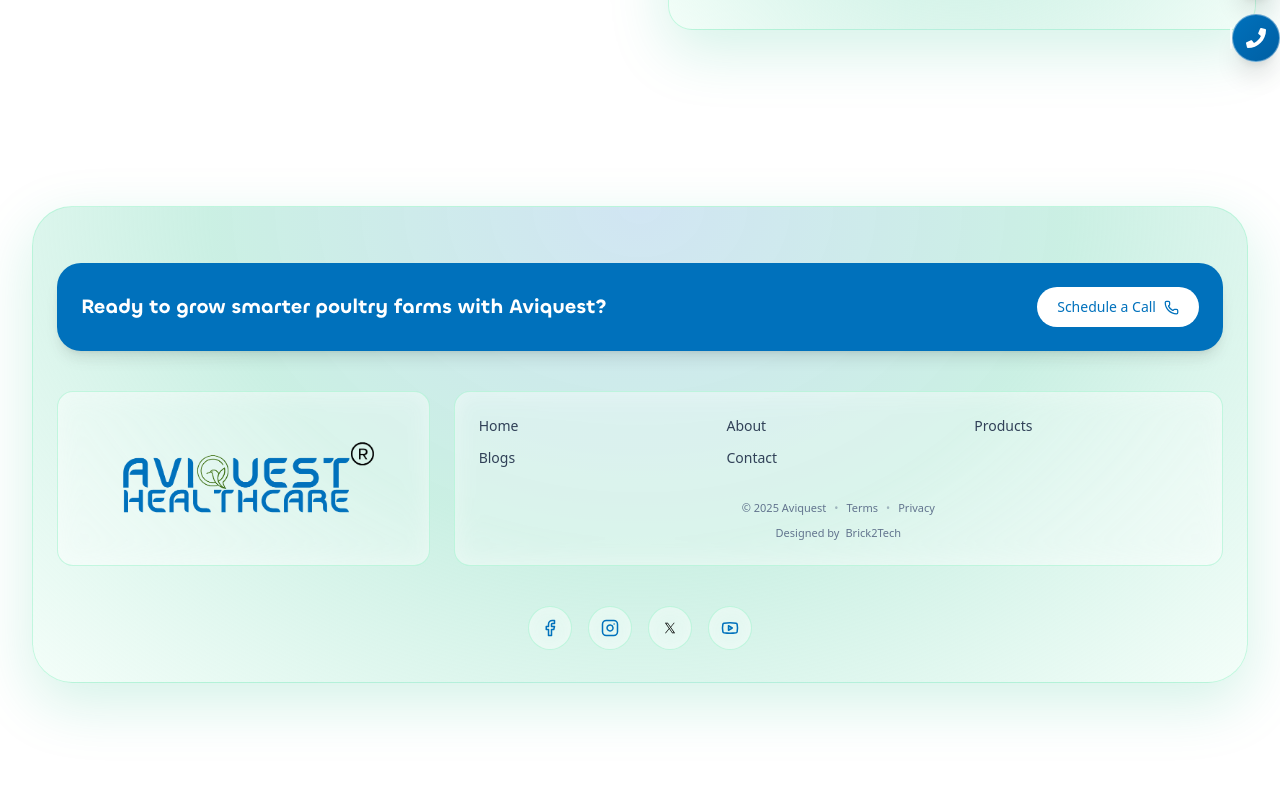
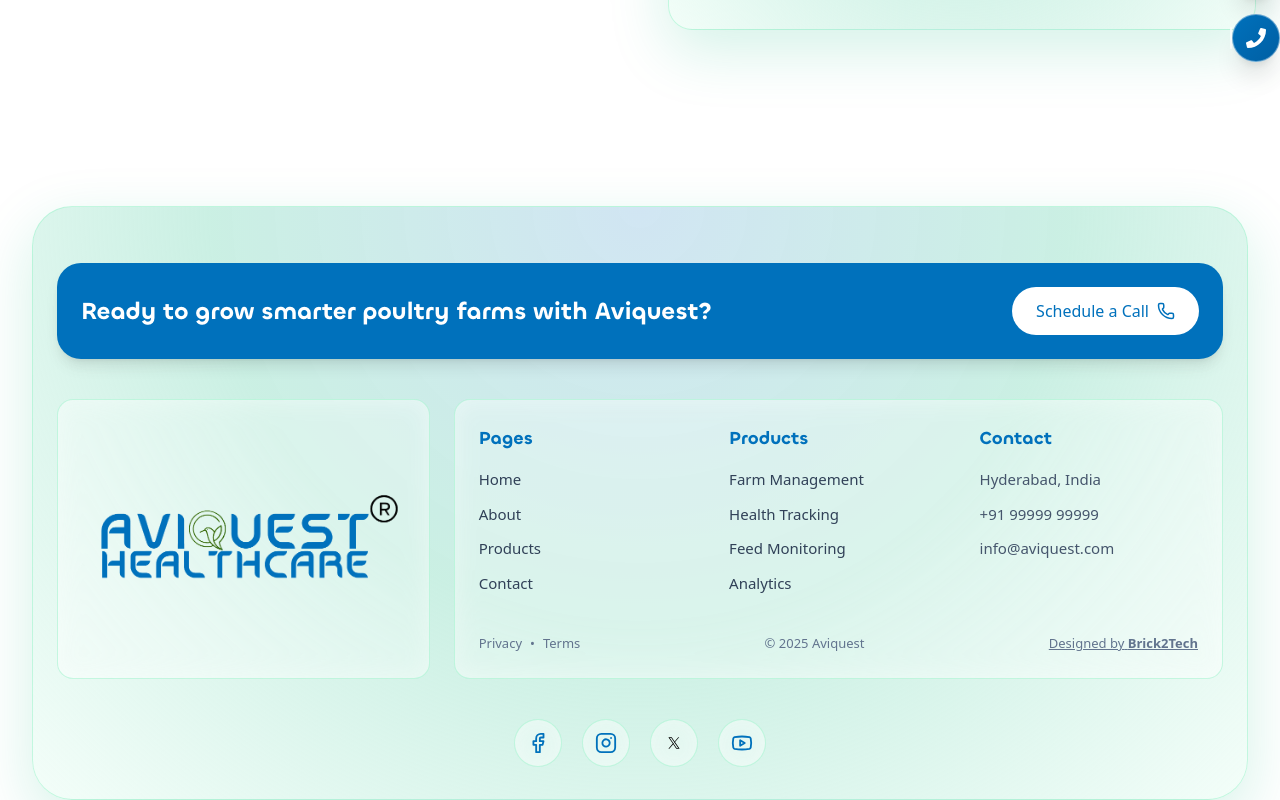
Before and after one commit to brick2technologies/aviquest, a React (Vite) app: page /contact in a window 1280 px wide. Shown: the part 522-1322 px from the top of the page. Before the commit the page ends 1205 px from the top, so only its background shows below. Built offline with nearby package versions, Linux system fonts and the light colour scheme.

Commit message:
Mahesh  Changes

```diff
--- a/src/components/Footer.jsx
+++ b/src/components/Footer.jsx
@@ -3,12 +3,10 @@
 
 export default function Footer() {
   return (
-    <footer className="relative z-10 mt-20"
-    aria-label="footer">
-      {/* SAME CONTAINER AS NAVBAR */}
+    <footer className="relative z-10 mt-20" aria-label="footer">
       <div className="mx-auto max-w-[95%] px-0">
 
-        {/* FOOTER CARD */}
+        {/* ================= FOOTER CARD ================= */}
         <div
           className="
             rounded-[2.5rem]
@@ -19,8 +17,8 @@
             pt-14 pb-8
           "
         >
+          <div className="px-6 space-y-10">
 
-          <div className="px-6 space-y-10">
             {/* ================= TOP CTA ================= */}
             <div
               className="
@@ -32,7 +30,7 @@
                 shadow-lg
               "
             >
-              <h3 className="text-lg md:text-xl font-semibold text-white text-center md:text-left">
+              <h3 className="text-xl md:text-2xl font-semibold text-white text-center md:text-left">
                 Ready to grow smarter poultry farms with Aviquest?
               </h3>
 
@@ -41,22 +39,22 @@
                 className="
                   inline-flex items-center gap-2
                   bg-white text-[#0071BC]
-                px-5 py-2.5 rounded-full
-                text-sm font-medium
+                  px-6 py-3 rounded-full
+                  text-base font-medium
                   hover:bg-slate-100
-                hover:scale-[1.02]
-                focus:outline-none focus:ring-2 focus:ring-white/60
+                  hover:scale-[1.03]
                   transition
                 "
               >
                 Schedule a Call
-                <Phone size={15} />
+                <Phone size={18} />
               </button>
             </div>
 
             {/* ================= MAIN FOOTER ================= */}
-            <div className="grid grid-cols-1 md:grid-cols-3 gap-6 items-stretch">
-              {/* LOGO BLOCK */}
+            <div className="grid grid-cols-1 md:grid-cols-3 gap-6">
+
+              {/* ================= LOGO BLOCK ================= */}
               <div
                 className="
                   rounded-2xl
@@ -70,12 +68,16 @@
                 <img
                   src="/logo.png"
                   alt="Aviquest logo"
-                  className="w-full h-full object-contain max-h-32"
-                  loading="lazy"
+                  className="
+                    w-full
+                    h-full
+                    max-h-44
+                    object-contain
+                  "
                 />
               </div>
 
-              {/* LINKS + INFO */}
+              {/* ================= LINKS + INFO ================= */}
               <div
                 className="
                   md:col-span-2
@@ -87,119 +89,155 @@
                   flex flex-col justify-between
                 "
               >
-                {/* LINKS */}
-                <nav
-                  aria-label="Footer navigation"
-                  className="grid grid-cols-2 sm:grid-cols-3 gap-y-3 gap-x-6 text-sm text-slate-700"
+                {/* ================= FOOTER COLUMNS ================= */}
+                <div className="grid grid-cols-1 sm:grid-cols-3 gap-8 text-center sm:text-left">
+
+                  {/* PAGES */}
+                  <div>
+                    <h4 className="mb-4 text-lg font-semibold text-[#0071BC]">
+                      Pages
+                    </h4>
+                    <ul className="space-y-3 text-[15px]">
+                      {["Home", "About", "Products", "Contact"].map((item) => (
+                        <li key={item}>
+                          <a
+                            href={`/${item === "Home" ? "" : item.toLowerCase()}`}
+                            className="
+                              inline-block font-medium text-slate-700
+                              transition-all duration-200
+                              hover:text-[#0071BC]
+                              hover:-translate-y-[1px]
+                            "
                           >
-                  <a href="/" className="hover:text-[#0071BC] transition">
-                    Home
+                            {item}
                           </a>
-                  <a href="/about" className="hover:text-[#0071BC] transition">
-                    About
+                        </li>
+                      ))}
+                    </ul>
+                  </div>
+
+                  {/* PRODUCTS */}
+                  <div>
+                    <h4 className="mb-4 text-lg font-semibold text-[#0071BC]">
+                      Products
+                    </h4>
+                    <ul className="space-y-3 text-[15px]">
+                      {[
+                        "Farm Management",
+                        "Health Tracking",
+                        "Feed Monitoring",
+                        "Analytics",
+                      ].map((item) => (
+                        <li key={item}>
+                          <a
+                            href="#"
+                            className="
+                              inline-block font-medium text-slate-700
+                              transition-all duration-200
+                              hover:text-[#0071BC]
+                              hover:-translate-y-[1px]
+                            "
+                          >
+                            {item}
                           </a>
-                  <a
-                    href="/products"
-                    className="hover:text-[#0071BC] transition"
+                        </li>
+                      ))}
+                    </ul>
+                  </div>
+
+                  {/* CONTACT */}
+                  <div>
+                    <h4 className="mb-4 text-lg font-semibold text-[#0071BC]">
+                      Contact
+                    </h4>
+                    <ul className="space-y-3 text-[15px] text-slate-600">
+                      <li className="hover:text-[#0071BC] transition">
+                        Hyderabad, India
+                      </li>
+                      <li className="hover:text-[#0071BC] transition">
+                        +91 99999 99999
+                      </li>
+                      <li className="hover:text-[#0071BC] transition">
+                        info@aviquest.com
+                      </li>
+                    </ul>
+                  </div>
+                </div>
+
+                {/* ================= CENTER BAR ================= */}
+                <div
+                  className="
+                    mt-10
+                    flex flex-col items-center gap-3
+                    text-[13px] font-medium text-slate-500
+                    md:flex-row md:justify-between
+                  "
                 >
-                    Products
+                  {/* LEFT */}
+                  <div className="flex gap-2">
+                    <a href="/privacy" className="hover:text-[#0071BC] transition">
+                      Privacy
                     </a>
-                  <a href="/blogs" className="hover:text-[#0071BC] transition">
-                    Blogs
-                  </a>
-                  <a
-                    href="/contact"
-                    className="hover:text-[#0071BC] transition"
-                  >
-                    Contact
-                  </a>
-                </nav>
-
-                {/* CENTER BAR */}
-                <div className="mt-8 flex flex-col items-center gap-2 text-[11px] text-slate-500 text-center">
-                  <div className="flex flex-wrap items-center justify-center gap-2">
-                    <span>© {new Date().getFullYear()} Aviquest</span>
-                    <span className="opacity-50">•</span>
-                    <a href="#" className="hover:text-[#0071BC] transition">
+                    <span>•</span>
+                    <a href="/terms" className="hover:text-[#0071BC] transition">
                       Terms
-                    </a>
-                    <span className="opacity-50">•</span>
-                    <a href="#" className="hover:text-[#0071BC] transition">
-                      Privacy
                     </a>
                   </div>
 
+                  {/* CENTER */}
+                  <div>
+                    © {new Date().getFullYear()} Aviquest
+                  </div>
+
+                  {/* RIGHT */}
                   <a
                     href="https://brick2tech.com"
                     target="_blank"
-                    rel="noopener noreferrer"
-                    className="flex items-center gap-1.5 hover:text-[#0071BC] transition"
+                    rel="noreferrer"
+                    className="hover:text-[#0071BC] transition underline"
                   >
-                    <span>Designed by</span>
-                    <span className="font-medium">Brick2Tech</span>
+                    Designed by{" "}
+                    <span className="font-semibold">Brick2Tech</span>
                   </a>
                 </div>
               </div>
             </div>
 
             {/* ================= SOCIALS ================= */}
-            <div className="flex justify-center gap-4">
+            <div className="flex justify-center gap-5">
               {[
-                {
-                  type: "lucide",
-                  icon: Facebook,
-                  href: "https://facebook.com",
-                  label: "Facebook",
-                },
-                {
-                  type: "lucide",
-                  icon: Instagram,
-                  href: "https://instagram.com",
-                  label: "Instagram",
-                },
-                {
-                  type: "image",
-                  icon: XIcon,
-                  href: "https://twitter.com",
-                  label: "X (Twitter)",
-                },
-                {
-                  type: "lucide",
-                  icon: Youtube,
-                  href: "https://youtube.com",
-                  label: "YouTube",
-                },
+                { icon: Facebook, link: "https://facebook.com" },
+                { icon: Instagram, link: "https://instagram.com" },
+                { icon: "x", link: "https://twitter.com" },
+                { icon: Youtube, link: "https://youtube.com" },
               ].map((item, i) => (
                 <a
                   key={i}
-                  href={item.href}
-                  aria-label={item.label}
+                  href={item.link}
                   target="_blank"
-                  rel="noopener noreferrer"
+                  rel="noreferrer"
                   className="
-                  h-11 w-11 rounded-full
+                    h-12 w-12
+                    rounded-full
                     flex items-center justify-center
                     bg-white/60 backdrop-blur-md
                     border border-emerald-200/60
                     text-[#0071BC]
+                    transition-all duration-300
                     hover:bg-[#0071BC]
                     hover:text-white
-                  hover:scale-105
-                  transition
+                    hover:scale-110
                   "
                 >
-                  {item.type === "lucide" ? (
-                    <item.icon size={18} />
+                  {item.icon === "x" ? (
+                    <img src={XIcon} alt="X" className="h-5 w-5" />
                   ) : (
-                    <img
-                      src={item.icon}
-                      alt="X"
-                      className="h-[18px] w-[18px]"
-                    />
+                    <item.icon size={22} />
                   )}
                 </a>
               ))}
             </div>
+
           </div>
         </div>
       </div>
```
Also changed, not shown: src/components/ProductSection.jsx (+8 -8 lines), src/pages/AboutPage.jsx (+46 -8 lines), public/aboutpage-science.png (added). Lines whose indentation alone changed are shown as unchanged.
